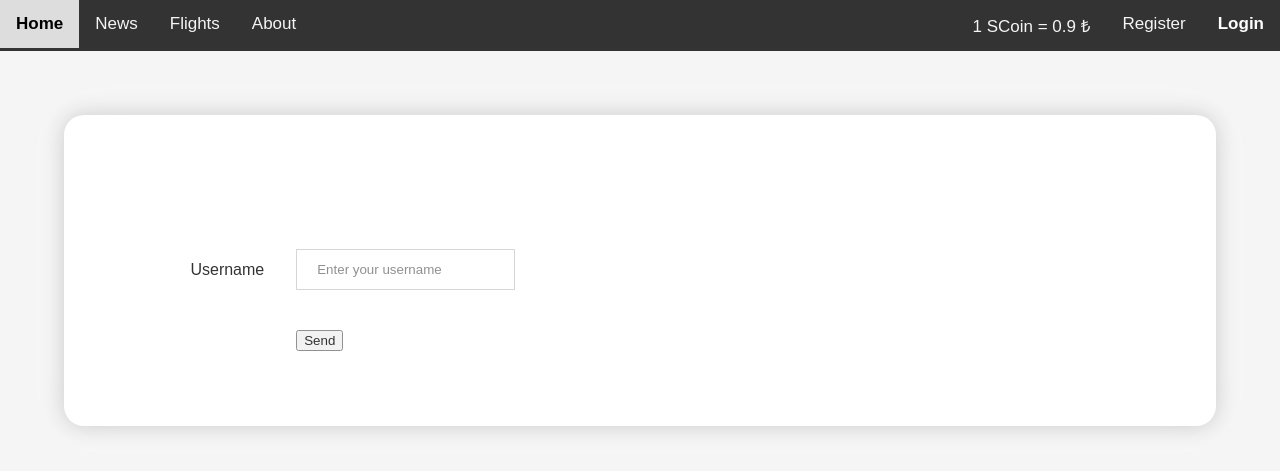
After one commit to itucsdb18132/AirlineSSS, a Flask app: page /forgotpassword in a window 1280 px wide. The commit adds this page. Shown: the top 471 px of the page. Run offline with Flask 2, Linux system fonts and the light colour scheme; some libraries are stand-ins or nearby versions.

Commit message:
Forgot Password
Not finished yet

```diff
--- a/server.py
+++ b/server.py
@@ -1,4 +1,6 @@
 from flask import Flask, redirect, url_for, request, render_template, session, flash
+import smtplib
+from email.mime.text import MIMEText
 import psycopg2 as dbapi2
 import datetime
 
@@ -406,5 +408,37 @@ def adm_pymreqs():
             finally:
                 connection.close()
 
+@app.route('/forgotpassword', methods=['GET', 'POST'])
+def forgotpassword():
+    refreshUserData()
+    if 'Username' in session:
+        return redirect(url_for('errorpage'), message = 'Not allowed!')
+    if request.method == 'GET':
+        return render_template('forgotpassword.html')
+    else:
+        username = request.form['username']
+        refreshUserData()
+        try:
+            connection = dbapi2.connect(dsn)
+            cursor = connection.cursor()
+            statement = """SELECT emailaddress FROM person WHERE username = '%s'""" % username
+            cursor.execute(statement)
+            row = cursor.fetchone()
+            if row:
+                sendMail(row[0])
+                flash('Your password has been sent to your email address. Please check your inbox.')
+                return redirect(url_for('forgotpassword'))
+            else:
+                flash('This username is not registered to our website!')
+                return redirect(url_for('forgotpassword'))
+        except dbapi2.DatabaseError as e:
+            connection.rollback()
+            return str(e)
+        finally:
+            connection.close()
+
+def sendMail(mailaddress):
+    return 0
+
 if __name__ == "__main__":
     app.run()
--- /dev/null
+++ b/templates/forgotpassword.html
@@ -0,0 +1,27 @@
+
+{% extends "masterpage.html" %}
+{% block head %}
+  {{ super() }}
+{% endblock %}
+{% block title %} Forgot Password {% endblock %}
+{% block content %}
+<div class="blockcontainer">
+  <div class="blockcontainer-content">
+
+      <form action="/forgotpassword" method="post">
+          <table>
+              <tr>
+                  <td><label for="username">Username</label></td>
+                  <td><input type="text" name="username" placeholder="Enter your username"></td>
+              </tr>
+              <tr>
+                  <td></td>
+                  <td><button type="submit">Send</button></td>
+              </tr>
+          </table>
+      </form>
+
+  </div>
+</div>
+
+{% endblock %}
--- a/templates/index.html
+++ b/templates/index.html
@@ -7,7 +7,7 @@
 {% block content %}
 <div class="blockcontainer">
   <div class="blockcontainer-content">
-    Deneme
+    <p>Welcome</p>
   </div>
 </div>
 
--- a/templates/masterpage.html
+++ b/templates/masterpage.html
@@ -4,7 +4,7 @@
     <head>
 
             {% block head %}
-            <link rel="stylesheet" href="../static/styles/styles.css?version=5">
+            <link rel="stylesheet" href="../static/styles/styles.css?version=6">
             <link rel="stylesheet" href="https://cdnjs.cloudflare.com/ajax/libs/font-awesome/4.7.0/css/font-awesome.min.css">
             <link rel="stylesheet" href="https://use.fontawesome.com/releases/v5.4.1/css/all.css" integrity="sha384-5sAR7xN1Nv6T6+dT2mhtzEpVJvfS3NScPQTrOxhwjIuvcA67KV2R5Jz6kr4abQsz" crossorigin="anonymous">
             <link rel="icon" href="../static/images/favicon.ico" sizes="any" type="image/png">
@@ -59,7 +59,7 @@
                 </div>
 
                 <div class="container" style="background-color:#f1f1f1">
-                  <span class="psw">Forgot <a href="#">password?</a></span>
+                  <span class="psw">Forgot <a href="{{ url_for('forgotpassword') }}">password?</a></span>
                 </div>
             </form>
         </div>
```
